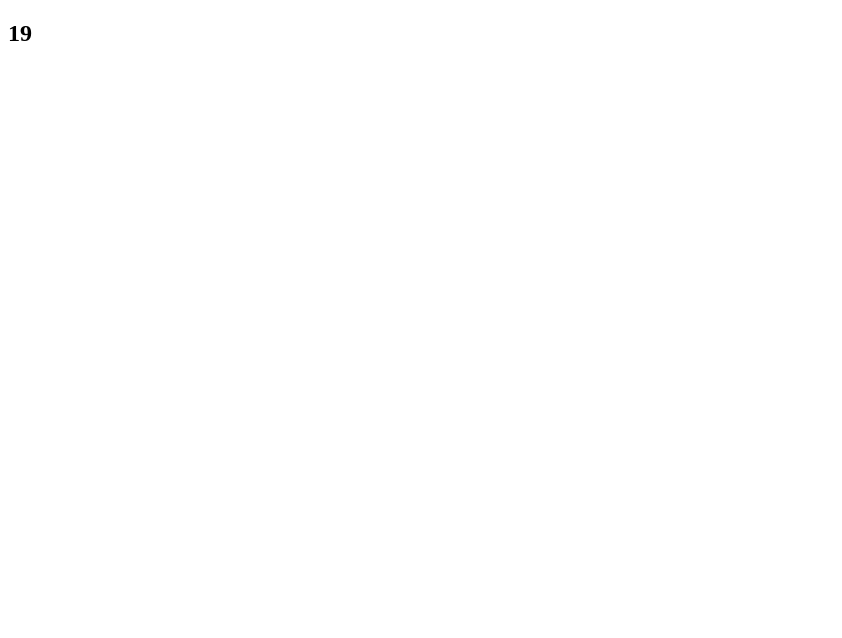
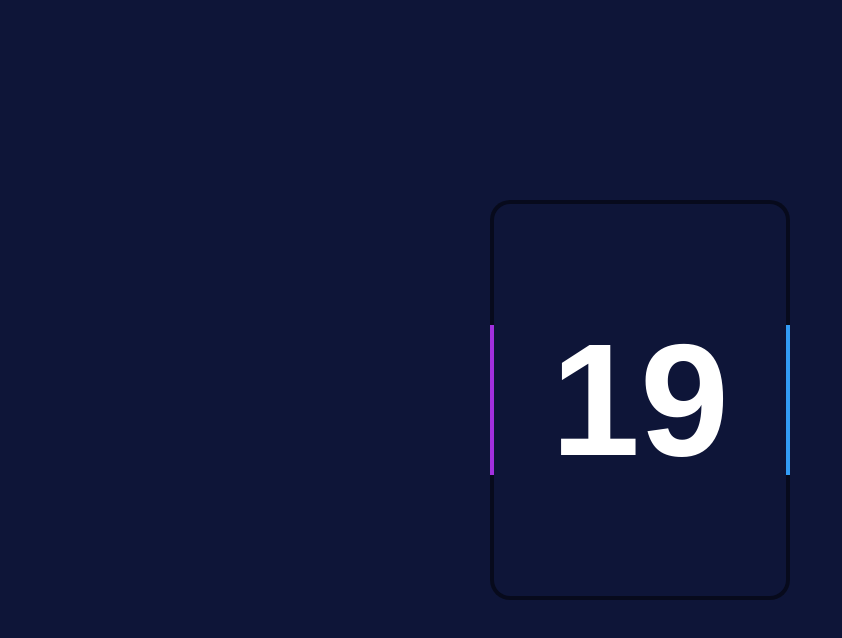
Before and after one commit to MinhAnh-2001/Awesome_CSS_Border_Animation, a plain HTML site: page index.html in a window 1280 px wide. Shown: the whole page, without its empty margins (0-842 px from the left). Drawn offline with Linux system fonts and the light colour scheme; the site is published under a folder, as on GitHub Pages, so addresses that start at the root find nothing.

Commit message:
Update index.html

```diff
--- a/index.html
+++ b/index.html
@@ -6,7 +6,7 @@
     <meta http-equiv="X-UA-Compatible" content="IE=edge">
     <meta name="viewport" content="width=device-width, initial-scale=1.0">
     <title>Awesome CSS Border Animation</title>
-    <link rel="stylesheet" href="/Awesome_CSS_Border_Animation/style.css">
+    <link rel="stylesheet" href="style.css">
 </head>
 
 <body>
```
